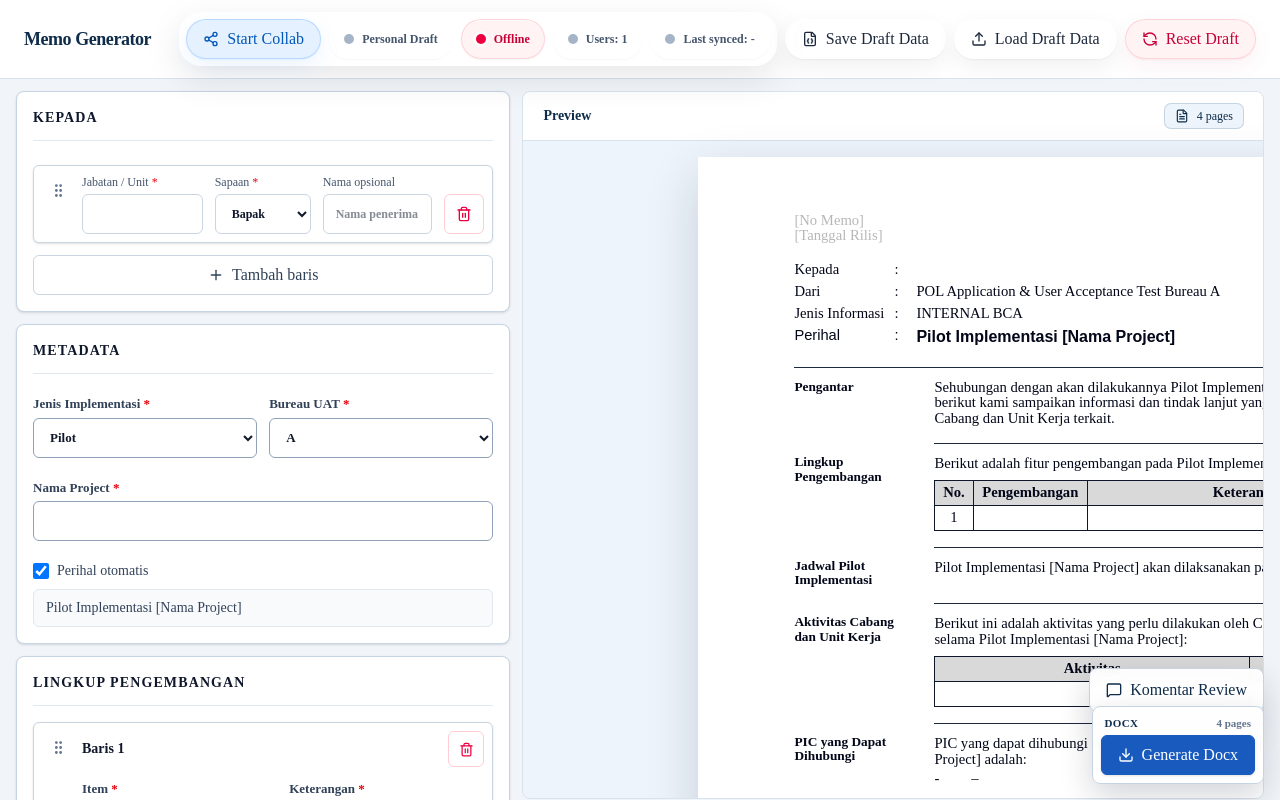
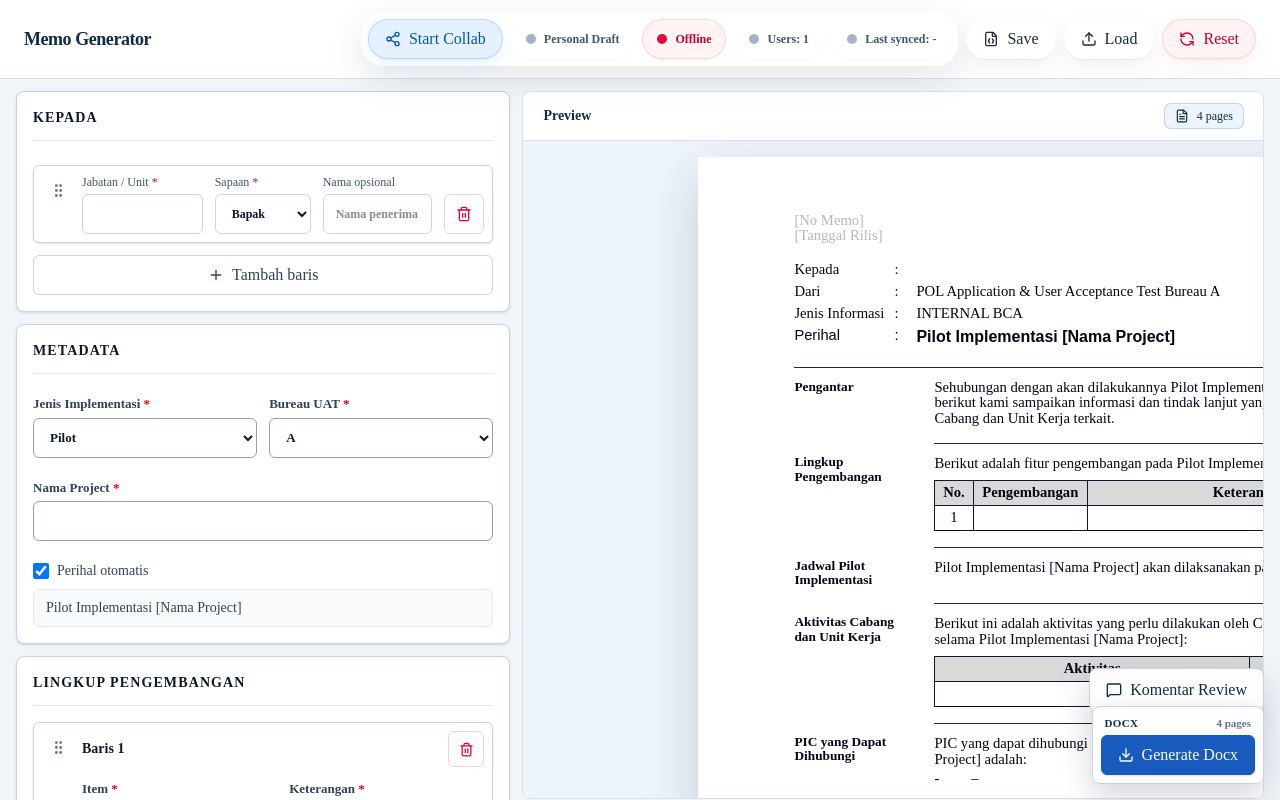
Before and after one commit to UAT-A-BAS/generate-memo, a Next.js app: page / in a window 1280 px wide. Shown: the top 800 px of the page. Built offline with nearby package versions, Linux system fonts and the light colour scheme.

Commit message:
shorten draft toolbar labels

```diff
--- a/src/features/memo-builder/MemoBuilderApp.tsx
+++ b/src/features/memo-builder/MemoBuilderApp.tsx
@@ -1668,15 +1668,15 @@ export function MemoBuilderApp() {
             <CollaborationPanel collaboration={collaboration} />
             <AppleToolbarButton onClick={saveDraftData}>
               <FileJson size={16} />
-              Save Draft Data
+              Save
             </AppleToolbarButton>
             <AppleToolbarButton onClick={() => fileInputRef.current?.click()}>
               <Upload size={16} />
-              Load Draft Data
+              Load
             </AppleToolbarButton>
             <AppleToolbarButton onClick={handleResetDraft} tone="danger">
               <RefreshCcw size={16} />
-              Reset Draft
+              Reset
             </AppleToolbarButton>
           </div>
         </div>
```
